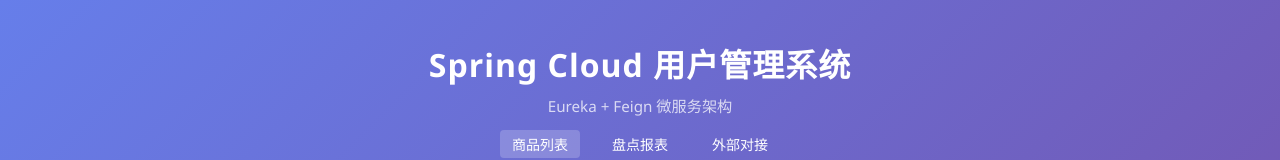
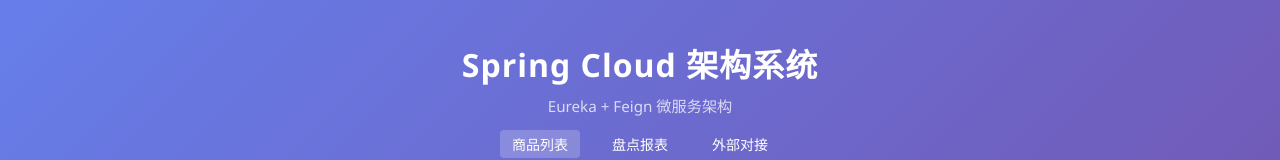
Before and after one commit to jidachuan123/MyVue, a Vue app: page / in a window 1280 px wide. Shown: the top 160 px of the page. Built offline with nearby package versions, Linux system fonts and the light colour scheme; no server answers.

Commit message:
测试提交

```diff
--- a/src/App.vue
+++ b/src/App.vue
@@ -4,7 +4,7 @@
 <template>
   <div class="app-container">
     <header class="app-header">
-      <h1>Spring Cloud 用户管理系统</h1>
+      <h1>Spring Cloud 架构系统</h1>
       <p class="subtitle">Eureka + Feign 微服务架构</p>
       <nav class="nav-links">
         <router-link to="/" active-class="active">商品列表</router-link>
```
